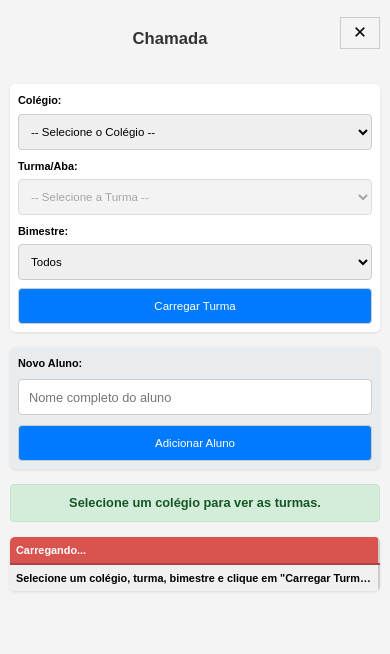
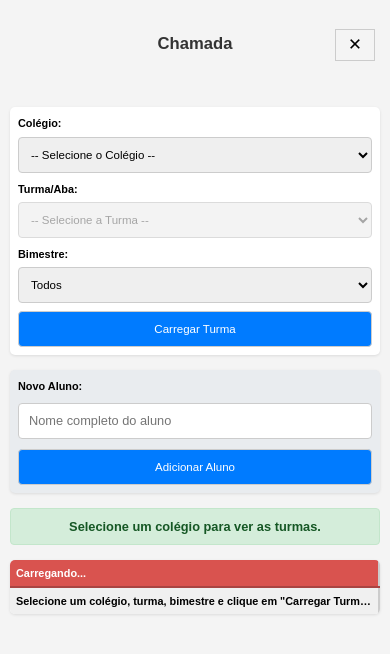
Before and after one commit to chrismdj/diario-de-classe, a plain HTML site: page index.html in a window 390 px wide. Drawn offline with Linux system fonts and the light colour scheme.

Commit message:
update css - centered text.

```diff
--- a/style.css
+++ b/style.css
@@ -8,24 +8,29 @@ body {
     background-color: #f4f4f4;
 }
 
-/* --- ESTILO DO HEADER (Layout Flexbox: Logo | Título | Botão) --- */
+/* --- ESTILO DO HEADER (Título Centralizado Absolutamente) --- */
 .main-header {
-    display: flex; /* Usa Flexbox */
-    align-items: center; /* Alinha itens verticalmente */
-    justify-content: space-between; /* Espaça itens (logo na ponta, botão na outra) */
-    padding: 5px 0; /* Padding vertical menor */
+    position: relative; /* Base para posicionamento absoluto */
+    padding: 10px 0; /* Padding vertical */
     margin-bottom: 5px; /* Espaço antes do subtítulo */
-    gap: 10px; /* Espaço entre os itens flex */
-    /* position: relative; NÃO MAIS NECESSÁRIO */
+    min-height: 50px; /* Garante altura mínima para conter logo/botão */
+    /* display: flex; REMOVIDO */
+    /* align-items: center; REMOVIDO */
+    /* justify-content: space-between; REMOVIDO */
+    /* gap: 10px; REMOVIDO */
 }
 
 #school-logo {
-    display: block; /* Garante que seja um bloco */
-    height: 40px; /* Altura fixa para o logo */
-    width: auto; /* Largura ajusta para manter proporção */
-    max-width: 100px; /* Limite máximo de largura se necessário */
-    object-fit: contain; /* Garante que a imagem caiba sem distorcer */
-    flex-shrink: 0; /* Impede que o logo encolha */
+    position: absolute; /* Posicionado à esquerda */
+    left: 10px; /* Distância da esquerda */
+    top: 50%; /* Centralizado verticalmente */
+    transform: translateY(-50%); /* Ajuste fino vertical */
+    display: block;
+    height: 40px;
+    width: auto;
+    max-width: 100px;
+    object-fit: contain;
+    /* flex-shrink: 0; REMOVIDO */
 }
 
 /* Esconde o elemento IMG se o SRC estiver vazio ou não definido */
@@ -38,17 +43,20 @@ body {
 h1 {
     color: #333;
     font-size: 1.8em;
-    text-align: center; /* Centraliza o texto DENTRO do H1 */
-    margin: 10px 0 0; /* Margem superior, remove laterais e inferior */
-    padding: 0 5px; /* Pequeno padding lateral */
-    flex-grow: 1; /* Faz o H1 ocupar o espaço disponível entre logo e botão */
-    /* display: block; NÃO MAIS NECESSÁRIO com flex */
-    /* width: calc(...); NÃO MAIS NECESSÁRIO */
+    text-align: center; /* Centraliza o texto */
+    margin: 10px auto 0; /* Margem superior, centraliza horizontalmente, sem margem inferior */
+    padding: 0 60px; /* Adiciona padding LATERAL para evitar que texto longo fique SOB o logo/botão. Ajuste 60px conforme necessário. */
+    box-sizing: border-box; /* Garante que padding não aumente a largura total */
+    /* display: block; (Já é block por padrão) */
+    /* flex-grow: 1; REMOVIDO */
+    /* width: etc REMOVIDO */
 }
 
 #hamburger-menu {
-    /* position: absolute; REMOVIDO */
-    /* top, right, transform REMOVIDOS */
+    position: absolute; /* Posicionado à direita */
+    right: 10px; /* Distância da direita */
+    top: 50%; /* Centralizado verticalmente */
+    transform: translateY(-50%); /* Ajuste fino vertical */
     background: none;
     border: 1px solid #ccc;
     font-size: 1.5em;
@@ -57,8 +65,9 @@ h1 {
     line-height: 1;
     height: 36px;
     min-width: 40px;
-    flex-shrink: 0; /* Impede que o botão encolha */
-    /* z-index: 15; NÃO MAIS NECESSÁRIO */
+    z-index: 15; /* Garante que fique acima */
+    /* flex-shrink: 0; REMOVIDO */
+    /* margin-left: 10px; REMOVIDO */
 }
 
 #hamburger-menu:hover {
@@ -239,9 +248,18 @@ h1 {
 
 /* === Media Queries === */
 @media (max-width: 700px) {
-    h1 { font-size: 1.6em; } /* Mantém redução anterior */
-    #school-logo { height: 35px; } /* Reduz logo em telas menores */
-    #hamburger-menu { font-size: 1.4em; height: 34px; } /* Reduz botão */
+    h1 {
+        font-size: 1.6em; /* Mantém redução anterior */
+        padding: 0 50px; /* Garante padding mesmo em telas menores */
+    }
+    #school-logo {
+        height: 35px; /* Mantém redução anterior */
+        left: 5px; /* Aproxima da borda */
+     }
+    #hamburger-menu {
+        font-size: 1.4em; height: 34px; /* Mantém redução anterior */
+        right: 5px; /* Aproxima da borda */
+    }
     #subtitle-info { font-size: 0.85em; }
 
     /* Restante das regras responsivas */
@@ -263,9 +281,12 @@ h1 {
     .management-controls button { width: 100%; margin-top: 5px; }
 }
 @media (max-width: 400px) {
-    h1 { font-size: 1.3em; margin-top: 12px;} /* Reduzir mais e ajustar margem */
-    #school-logo { height: 30px; } /* Logo ainda menor */
-    #hamburger-menu { font-size: 1.3em; height: 32px; }
+    h1 {
+        font-size: 1.3em; margin-top: 12px; /* Mantém redução anterior */
+        padding: 0 45px; /* Ajusta padding para botão/logo */
+    }
+    #school-logo { height: 30px; } /* Mantém redução anterior */
+    #hamburger-menu { font-size: 1.3em; height: 32px; } /* Mantém redução anterior */
     #subtitle-info { font-size: 0.8em; }
 
     .control-group { min-width: 100%; flex-basis: 100%; }
```
